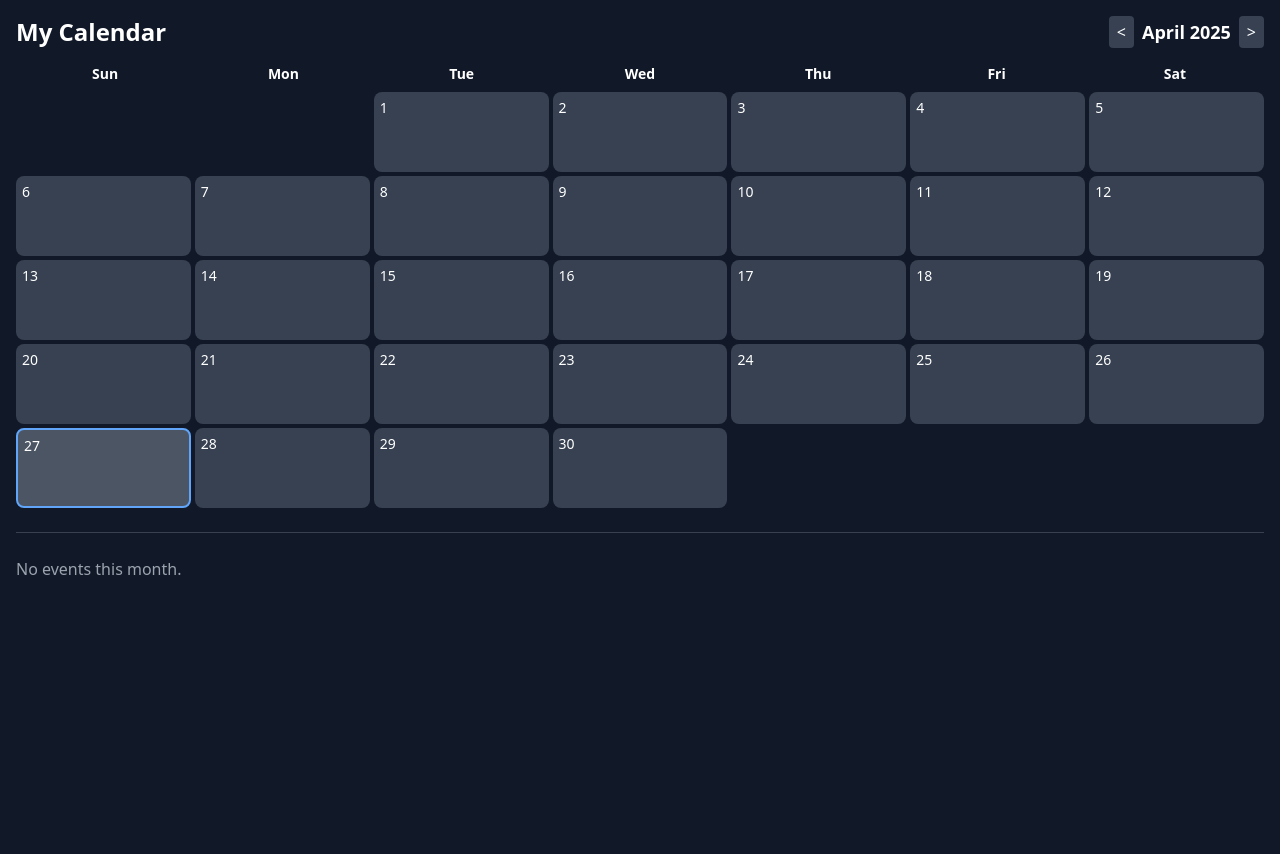
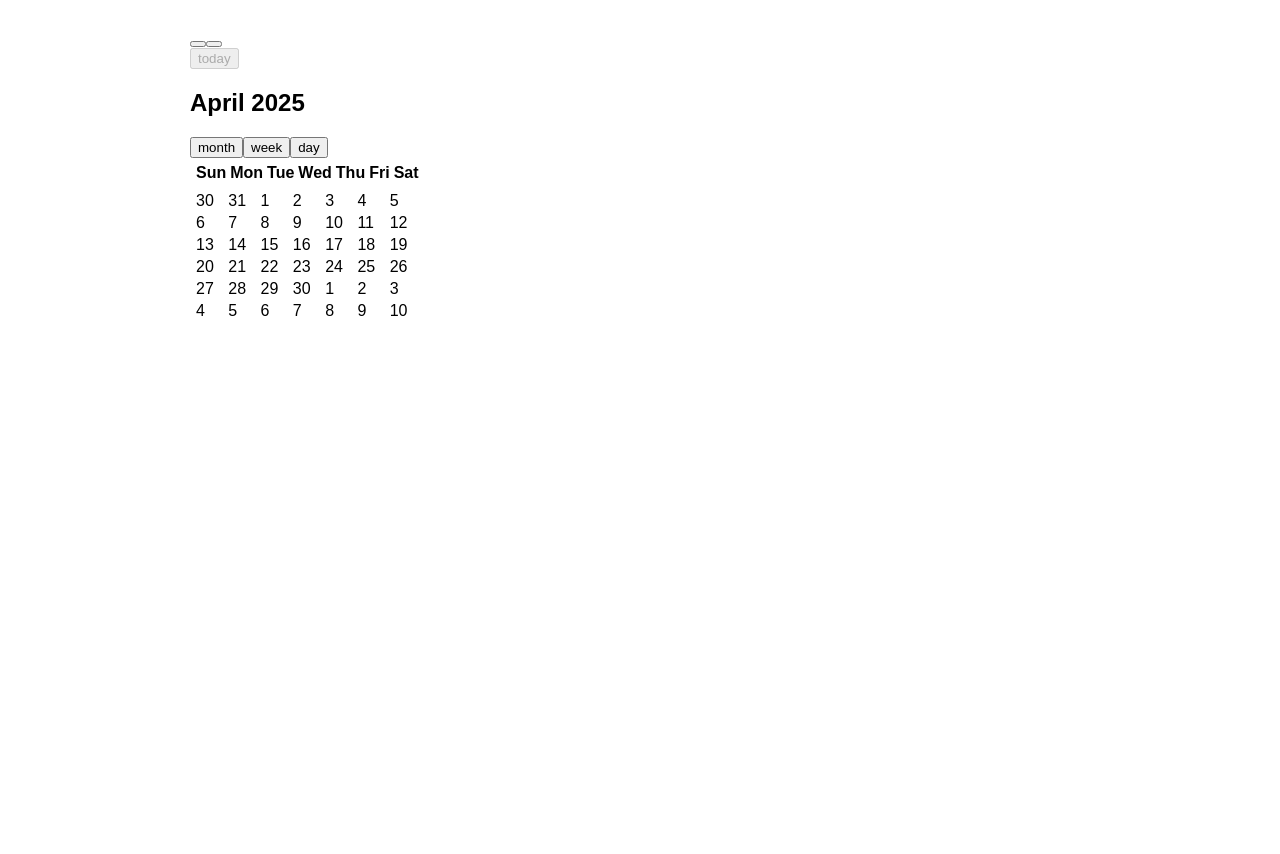
Before and after one commit to 0pixelz/Chatbot-web-app, a Flask app: page /calendar in a window 1280 px wide. Before the commit the page ends 575 px from the top, so only its background shows below. Run offline with Flask 3, Linux system fonts and the light colour scheme; the visitor is signed in with stand-in values (Sample User, id 1); data that the repository does not hold is empty; parts of the project's set-up code (start-up, migrations or seed data) failed here and were passed over; some libraries are stand-ins or nearby versions.

Commit message:
Update calendar.html

```diff
--- a/templates/calendar.html
+++ b/templates/calendar.html
@@ -2,253 +2,182 @@
 <html lang="en">
 <head>
     <meta charset="UTF-8">
-  <title>Calendar - Personal AI Bot</title>
-  <meta name="viewport" content="width=device-width, initial-scale=1">
-  <script src="https://cdn.tailwindcss.com"></script>
+    <title>Calendar</title>
+    <link href="https://cdn.jsdelivr.net/npm/fullcalendar@6.1.8/main.min.css" rel="stylesheet">
     <style>
-    .calendar-grid {
-      display: grid;
-      grid-template-columns: repeat(7, 1fr);
-      gap: 4px;
+        body {
+            margin: 0;
+            padding: 0;
+            font-family: Arial, sans-serif;
         }
-    .calendar-cell {
-      min-height: 80px;
-      border-radius: 8px;
-      background-color: #374151;
-      color: white;
-      padding: 6px;
-      position: relative;
-      overflow-y: auto;
-      cursor: pointer;
+        #calendar {
+            max-width: 900px;
+            margin: 20px auto;
+            padding: 10px;
         }
-    .calendar-cell.today {
-      background-color: #4b5563;
-      border: 2px solid #60a5fa;
+        #eventModal {
+            display: none;
+            position: fixed;
+            top: 20%;
+            left: 50%;
+            transform: translateX(-50%);
+            background: white;
+            border: 1px solid #ccc;
+            padding: 20px;
+            z-index: 9999;
         }
-    .event-badge {
-      background: #60a5fa;
-      color: white;
-      padding: 2px 6px;
-      border-radius: 6px;
-      font-size: 0.7rem;
-      margin-top: 4px;
-      display: block;
-      text-align: center;
-      overflow: hidden;
-      text-overflow: ellipsis;
-      white-space: nowrap;
+        #modalOverlay {
+            display: none;
+            position: fixed;
+            top: 0;
+            left: 0;
+            width: 100%;
+            height: 100%;
+            background: rgba(0,0,0,0.5);
+            z-index: 9998;
+        }
+        input[type="datetime-local"]:disabled {
+            background-color: #eee;
         }
     </style>
 </head>
+<body>
 
-<body class="bg-gray-900 text-white min-h-screen p-4">
+<div id="modalOverlay"></div>
 
-<!-- Header -->
-<div class="flex justify-between items-center mb-4">
-  <h1 class="text-2xl font-bold">My Calendar</h1>
-  <div class="flex space-x-2 items-center">
-    <button onclick="prevMonth()" class="px-2 py-1 bg-gray-700 rounded hover:bg-gray-600">&lt;</button>
-    <h2 id="monthTitle" onclick="openDatePicker()" class="text-lg font-semibold cursor-pointer"></h2>
-    <button onclick="nextMonth()" class="px-2 py-1 bg-gray-700 rounded hover:bg-gray-600">&gt;</button>
-  </div>
+<div id="eventModal">
+    <h3>Add Event</h3>
+    <form id="eventForm">
+        <input type="text" id="eventTitle" placeholder="Event Title" required><br><br>
+        <label>
+            <input type="checkbox" id="allDayCheckbox"> All Day
+        </label><br><br>
+        <input type="datetime-local" id="eventStart"><br><br>
+        <input type="datetime-local" id="eventEnd"><br><br>
+        <button type="submit">Save</button>
+    </form>
 </div>
 
-<!-- Days Header -->
-<div class="grid grid-cols-7 text-center font-semibold text-sm mb-2">
-  <div>Sun</div><div>Mon</div><div>Tue</div><div>Wed</div><div>Thu</div><div>Fri</div><div>Sat</div>
-</div>
+<div id="calendar"></div>
 
-<!-- Calendar Grid -->
-<div id="calendar" class="calendar-grid touch-pan-x"></div>
+<!-- Include FullCalendar -->
+<script src="https://cdn.jsdelivr.net/npm/fullcalendar@6.1.8/main.min.js"></script>
+<!-- Include date picker library -->
+<script src="https://cdn.jsdelivr.net/npm/@fullcalendar/interaction@6.1.8/index.global.min.js"></script>
 
-<!-- Divider -->
-<hr class="my-6 border-gray-700">
+<script>
+    document.addEventListener('DOMContentLoaded', function() {
+        const calendarEl = document.getElementById('calendar');
 
-<!-- Events List -->
-<div id="eventList" class="space-y-3"></div>
+        const calendar = new FullCalendar.Calendar(calendarEl, {
+            initialView: 'dayGridMonth',
+            selectable: true,
+            editable: true,
+            headerToolbar: {
+                left: 'prev,next today',
+                center: 'title',
+                right: 'dayGridMonth,timeGridWeek,timeGridDay'
+            },
+            dateClick: function(info) {
+                openEventModal(info.dateStr);
+            },
+            eventClick: function(info) {
+                alert('Event: ' + info.event.title);
+            }
+        });
 
-<!-- Modal for Adding/Editing -->
-<div id="modal" class="fixed inset-0 bg-black bg-opacity-60 hidden items-center justify-center z-50">
-  <div class="bg-gray-800 p-6 rounded-lg w-11/12 max-w-md">
-    <h3 id="modalTitle" class="text-lg font-bold mb-4">New Event</h3>
-    <input type="hidden" id="modalDate">
-    <input id="eventName" type="text" placeholder="Event Title" class="w-full mb-4 p-2 rounded bg-gray-700 text-white">
-    <input id="eventTime" type="time" class="w-full mb-4 p-2 rounded bg-gray-700 text-white">
-    <div class="flex justify-between space-x-2">
-      <button onclick="saveModal()" class="flex-1 bg-blue-500 hover:bg-blue-600 px-4 py-2 rounded">Save</button>
-      <button onclick="deleteModal()" id="deleteButton" class="flex-1 bg-red-500 hover:bg-red-600 px-4 py-2 rounded hidden">Delete</button>
-      <button onclick="closeModal()" class="flex-1 bg-gray-600 hover:bg-gray-700 px-4 py-2 rounded">Cancel</button>
-    </div>
-  </div>
-</div>
+        calendar.render();
 
-<!-- JS -->
-<script>
-let currentMonth = new Date().getMonth();
-let currentYear = new Date().getFullYear();
-const events = {{ events|tojson }};
-
-function renderCalendar() {
-  const monthTitle = document.getElementById('monthTitle');
-  const calendar = document.getElementById('calendar');
-  const date = new Date(currentYear, currentMonth);
-  monthTitle.textContent = date.toLocaleString('default', { month: 'long', year: 'numeric' });
-
-  const firstDay = new Date(currentYear, currentMonth, 1).getDay();
-  const daysInMonth = new Date(currentYear, currentMonth + 1, 0).getDate();
-
-  let html = '';
-
-  for (let i = 0; i < firstDay; i++) {
-    html += `<div></div>`;
-  }
-  for (let day = 1; day <= daysInMonth; day++) {
-    const dateStr = `${currentYear}-${String(currentMonth+1).padStart(2, '0')}-${String(day).padStart(2, '0')}`;
-    const today = (new Date().toDateString() === new Date(currentYear, currentMonth, day).toDateString());
-    html += `<div class="calendar-cell ${today ? 'today' : ''}" onclick="openModal('${dateStr}')">
-      <div class="text-sm">${day}</div>
-      ${renderEvents(dateStr)}
-    </div>`;
+        // Open modal when clicking date
+        function openEventModal(dateStr) {
+            document.getElementById('eventStart').value = dateStr + 'T00:00';
+            document.getElementById('eventEnd').value = dateStr + 'T23:59';
+            document.getElementById('eventModal').style.display = 'block';
+            document.getElementById('modalOverlay').style.display = 'block';
         }
 
-  calendar.innerHTML = html;
-  renderEventList();
+        // Handle form submission
+        document.getElementById('eventForm').addEventListener('submit', function(e) {
+            e.preventDefault();
+            const title = document.getElementById('eventTitle').value;
+            const allDay = document.getElementById('allDayCheckbox').checked;
+            const start = document.getElementById('eventStart').value;
+            const end = document.getElementById('eventEnd').value;
+
+            calendar.addEvent({
+                title: title,
+                start: start,
+                end: end,
+                allDay: allDay
+            });
+
+            closeEventModal();
+        });
+
+        function closeEventModal() {
+            document.getElementById('eventModal').style.display = 'none';
+            document.getElementById('modalOverlay').style.display = 'none';
+            document.getElementById('eventForm').reset();
         }
 
-function renderEvents(dateStr) {
-  let out = '';
-  if (events) {
-    for (const [id, evt] of Object.entries(events)) {
-      if (evt.date === dateStr) {
-        const timeStr = evt.time ? `(${evt.time}) ` : '';
-        out += `<span class="event-badge" onclick="event.stopPropagation(); openModal('${dateStr}', '${id}', '${evt.title}', '${evt.time || ''}')">${timeStr}${evt.title}</span>`;
+        // All Day checkbox behavior
+        document.getElementById('allDayCheckbox').addEventListener('change', function() {
+            const isAllDay = this.checked;
+            const startInput = document.getElementById('eventStart');
+            const endInput = document.getElementById('eventEnd');
+            if (isAllDay) {
+                startInput.disabled = true;
+                endInput.disabled = true;
+            } else {
+                startInput.disabled = false;
+                endInput.disabled = false;
             }
-    }
-  }
-  return out;
-}
-
-function renderEventList() {
-  const eventList = document.getElementById('eventList');
-  eventList.innerHTML = "";
-  const filtered = Object.entries(events || {}).filter(([id, evt]) => {
-    const [y, m] = evt.date.split('-');
-    return parseInt(y) === currentYear && parseInt(m) === currentMonth+1;
         });
 
-  if (filtered.length === 0) {
-    eventList.innerHTML = "<div class='text-gray-400'>No events this month.</div>";
-  } else {
-    for (const [id, evt] of filtered) {
-      const timeStr = evt.time ? `(${evt.time}) ` : '';
-      eventList.innerHTML += `<div class="bg-gray-700 p-3 rounded flex justify-between">
-        <div>${evt.date} ${timeStr}<b>${evt.title}</b></div>
-        <button onclick="openModal('${evt.date}', '${id}', '${evt.title}', '${evt.time || ''}')" class="text-blue-400 hover:underline">Edit</button>
-      </div>`;
+        // If manually selecting time, uncheck All Day
+        document.getElementById('eventStart').addEventListener('input', function() {
+            document.getElementById('allDayCheckbox').checked = false;
+            this.disabled = false;
+            document.getElementById('eventEnd').disabled = false;
+        });
+        document.getElementById('eventEnd').addEventListener('input', function() {
+            document.getElementById('allDayCheckbox').checked = false;
+            this.disabled = false;
+            document.getElementById('eventStart').disabled = false;
+        });
+
+        // Make calendar swipeable
+        let touchstartX = 0;
+        let touchendX = 0;
+
+        function checkSwipeDirection() {
+            if (touchendX < touchstartX - 50) {
+                calendar.next();
             }
+            if (touchendX > touchstartX + 50) {
+                calendar.prev();
             }
         }
 
-function openModal(dateStr, eventId=null, title='', time='') {
-  const modal = document.getElementById('modal');
-  document.getElementById('modalDate').value = dateStr;
-  document.getElementById('eventName').value = title;
-  document.getElementById('eventTime').value = time;
-  document.getElementById('modalTitle').textContent = eventId ? "Edit Event" : "New Event";
-
-  if (eventId) {
-    modal.dataset.eventId = eventId;
-    document.getElementById('deleteButton').classList.remove('hidden');
-  } else {
-    delete modal.dataset.eventId;
-    document.getElementById('deleteButton').classList.add('hidden');
-  }
-
-  modal.style.display = 'flex';
-}
-
-function closeModal() {
-  document.getElementById('modal').style.display = 'none';
-}
-
-async function saveModal() {
-  const date = document.getElementById('modalDate').value;
-  const title = document.getElementById('eventName').value.trim();
-  const time = document.getElementById('eventTime').value.trim();
-  const eventId = document.getElementById('modal').dataset.eventId || crypto.randomUUID();
-
-  if (title) {
-    await fetch(`/save_event/${eventId}`, {
-      method: 'POST',
-      headers: {'Content-Type': 'application/json'},
-      body: JSON.stringify({title, date, time})
-    });
-  }
-  closeModal();
-  location.reload();
-}
-
-async function deleteModal() {
-  const eventId = document.getElementById('modal').dataset.eventId;
-  if (eventId) {
-    await fetch(`/delete_event/${eventId}`, { method: 'POST' });
-  }
-  closeModal();
-  location.reload();
-}
-
-function prevMonth() {
-  currentMonth--;
-  if (currentMonth < 0) {
-    currentMonth = 11;
-    currentYear--;
-  }
-  renderCalendar();
-}
-function nextMonth() {
-  currentMonth++;
-  if (currentMonth > 11) {
-    currentMonth = 0;
-    currentYear++;
-  }
-  renderCalendar();
-}
-
-function openDatePicker() {
-  const input = document.createElement('input');
-  input.type = 'month';
-  input.value = `${currentYear}-${String(currentMonth+1).padStart(2, '0')}`;
-  input.classList.add('hidden');
-  document.body.appendChild(input);
-  input.click();
-  input.addEventListener('change', () => {
-    const [year, month] = input.value.split('-');
-    currentYear = parseInt(year);
-    currentMonth = parseInt(month) - 1;
-    renderCalendar();
-    document.body.removeChild(input);
-  });
-}
-
-// === Swipe Support ===
-let touchStartX = 0;
-let touchEndX = 0;
-
-document.addEventListener('touchstart', (e) => {
-  touchStartX = e.changedTouches[0].screenX;
+        calendarEl.addEventListener('touchstart', function(e) {
+            touchstartX = e.changedTouches[0].screenX;
         });
 
-document.addEventListener('touchend', (e) => {
-  touchEndX = e.changedTouches[0].screenX;
-  handleSwipe();
+        calendarEl.addEventListener('touchend', function(e) {
+            touchendX = e.changedTouches[0].screenX;
+            checkSwipeDirection();
         });
 
-function handleSwipe() {
-  if (touchEndX < touchStartX - 50) nextMonth();
-  if (touchEndX > touchStartX + 50) prevMonth();
+        // Clicking on Title to open Date Picker
+        const titleEl = document.querySelector('.fc-toolbar-title');
+        titleEl.style.cursor = 'pointer';
+        titleEl.addEventListener('click', function() {
+            const selectedDate = prompt("Enter a date (YYYY-MM-DD):");
+            if (selectedDate) {
+                calendar.gotoDate(selectedDate);
             }
-
-window.onload = renderCalendar;
+        });
+    });
 </script>
 
 </body>
```
Lines whose indentation alone changed are shown as unchanged.
